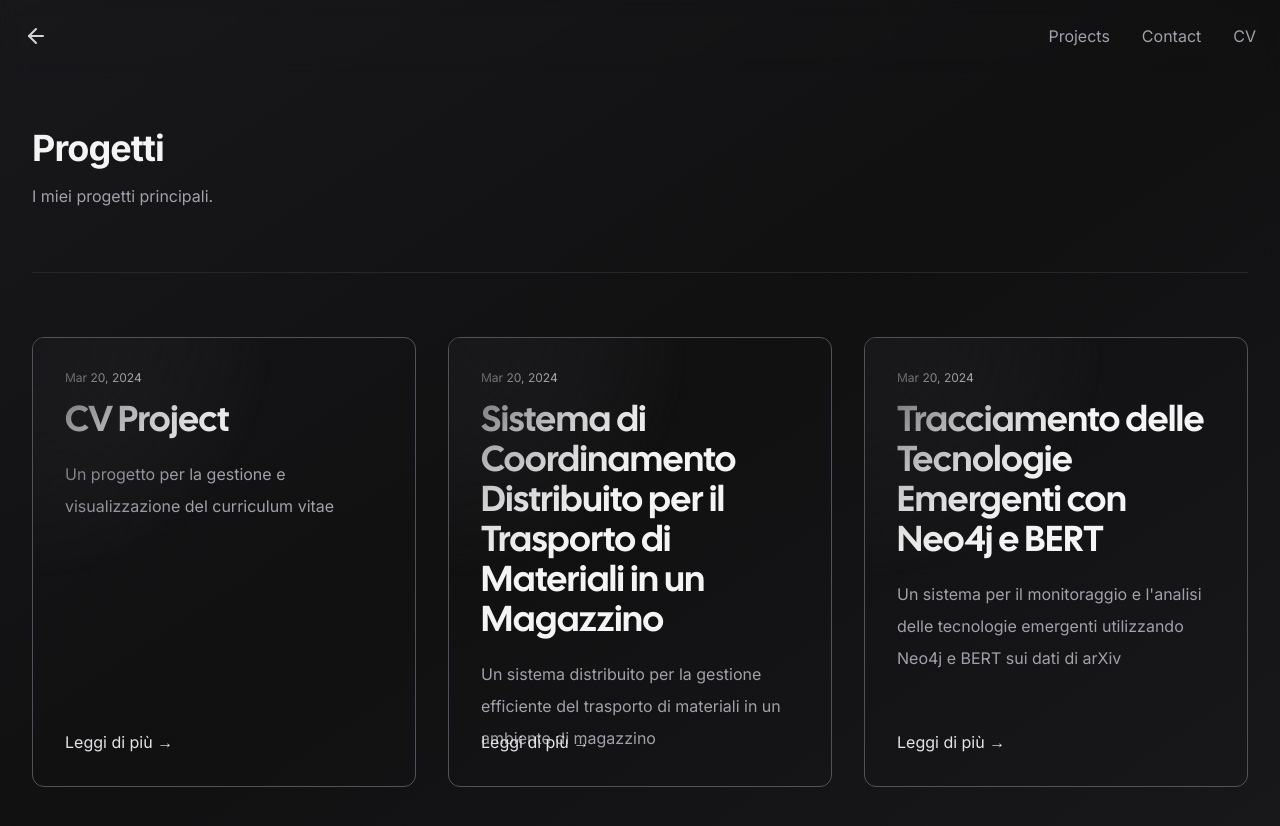
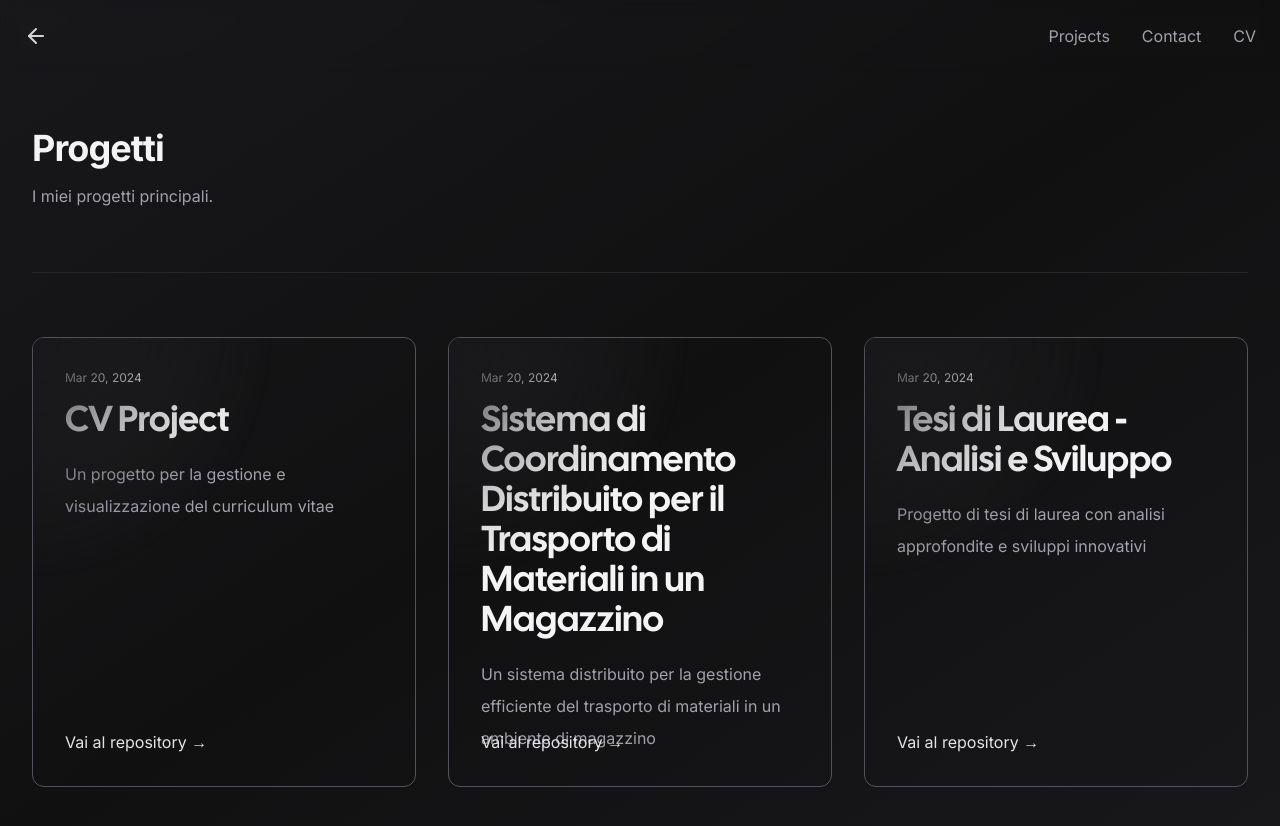
Before and after one commit to emanuelediluzio/portfolio, a Next.js app: page /projects in a window 1280 px wide. Shown: the top 826 px of the page. Built offline with nearby package versions, Linux system fonts and the light colour scheme; no server answers; what tailwindcss-debug-screens would draw is missing.

Commit message:
Fix: Aggiornati i link dei progetti per puntare ai repository GitHub corretti

```diff
--- a/app/projects/page.tsx
+++ b/app/projects/page.tsx
@@ -9,21 +9,21 @@ const projects = [
     title: "CV Project",
     description: "Un progetto per la gestione e visualizzazione del curriculum vitae",
     date: "2024-03-20",
-    link: "/projects/cv",
+    link: "https://github.com/emanuelediluzio/cv-project",
   },
   {
     slug: "distributed-coordination",
     title: "Sistema di Coordinamento Distribuito per il Trasporto di Materiali in un Magazzino",
     description: "Un sistema distribuito per la gestione efficiente del trasporto di materiali in un ambiente di magazzino",
     date: "2024-03-20",
-    link: "/projects/distributed-coordination",
+    link: "https://github.com/emanuelediluzio/Distributed-Coordination-System-for-Material-Transport-in-a-Warehouse",
   },
   {
-    slug: "emerging-technologies",
-    title: "Tracciamento delle Tecnologie Emergenti con Neo4j e BERT",
-    description: "Un sistema per il monitoraggio e l'analisi delle tecnologie emergenti utilizzando Neo4j e BERT sui dati di arXiv",
+    slug: "bachelor-thesis",
+    title: "Tesi di Laurea - Analisi e Sviluppo",
+    description: "Progetto di tesi di laurea con analisi approfondite e sviluppi innovativi",
     date: "2024-03-20",
-    link: "/projects/emerging-technologies",
+    link: "https://github.com/emanuelediluzio/BachelorThesis",
   },
 ];
 
@@ -44,7 +44,7 @@ export default function ProjectsPage() {
         <div className="grid grid-cols-1 gap-8 mx-auto lg:grid-cols-3 ">
           {projects.map((project) => (
             <Card key={project.slug}>
-              <Link href={project.link}>
+              <a href={project.link} target="_blank" rel="noopener noreferrer">
                 <article className="relative w-full h-full p-4 md:p-8">
                   <div className="flex items-center justify-between gap-2">
                     <div className="text-xs text-zinc-100">
@@ -66,11 +66,11 @@ export default function ProjectsPage() {
                   </p>
                   <div className="absolute bottom-4 md:bottom-8">
                     <p className="hidden text-zinc-200 hover:text-zinc-50 lg:block">
-                      Leggi di più <span aria-hidden="true">&rarr;</span>
+                      Vai al repository <span aria-hidden="true">&rarr;</span>
                     </p>
                   </div>
                 </article>
-              </Link>
+              </a>
             </Card>
           ))}
         </div>
```
